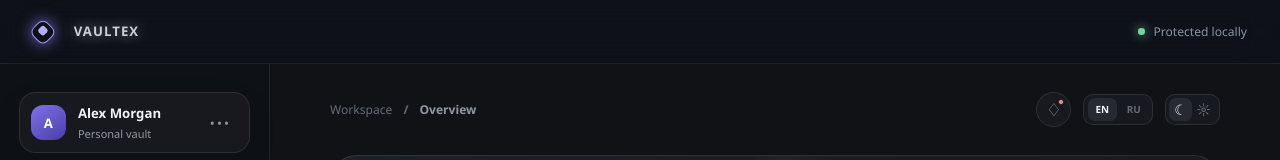
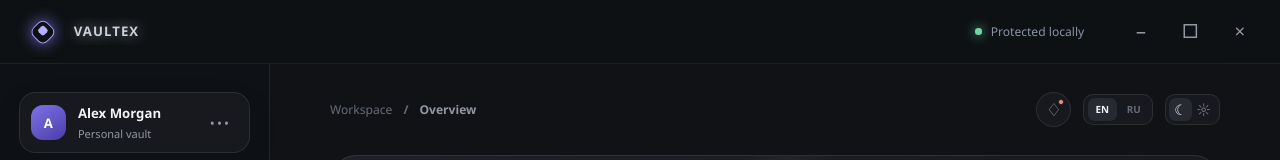
Before and after one commit to Kyreesemm/Vaultex, a Svelte app in the folder frontend/: page / in a window 1280 px wide. Shown: the top 160 px of the page. Built offline with nearby package versions, Linux system fonts and the light colour scheme.

Commit message:
Add custom titlebar for Linux Wayland

```diff
--- a/frontend/src-tauri/tauri.conf.json
+++ b/frontend/src-tauri/tauri.conf.json
@@ -19,7 +19,8 @@
         "minHeight": 640,
         "resizable": true,
         "fullscreen": false,
-        "decorations": true
+        "decorations": false,
+        "shadow": true
       }
     ],
     "security": {
--- a/frontend/src/App.svelte
+++ b/frontend/src/App.svelte
@@ -5,6 +5,18 @@
   let accent = '#9284ff';
   let uiScale = 1.1;
   let showSettings = false;
+
+  async function windowAction(action) {
+    try {
+      const { getCurrentWindow } = await import('@tauri-apps/api/window');
+      const appWindow = getCurrentWindow();
+      if (action === 'minimize') await appWindow.minimize();
+      if (action === 'maximize') await appWindow.toggleMaximize();
+      if (action === 'close') await appWindow.close();
+    } catch {
+      return undefined;
+    }
+  }
 
   const copy = {
     en: {
@@ -74,10 +86,15 @@
 </svelte:head>
 
 <div class:light={theme === 'light'} class="app-shell" style={`--accent: ${accent}; --ui-scale: ${uiScale}`}>
-  <header class="brand-bar">
+  <header class="brand-bar" data-tauri-drag-region>
     <div class="brand-mark"><span></span></div>
     <div class="brand-name">Vaultex</div>
     <div class="brand-status"><span class="status-dot"></span>{t.protected}</div>
+    <div class="window-controls">
+      <button class="window-button" aria-label="Minimize" on:click|stopPropagation={() => windowAction('minimize')}>−</button>
+      <button class="window-button" aria-label="Maximize" on:click|stopPropagation={() => windowAction('maximize')}>□</button>
+      <button class="window-button close" aria-label="Close" on:click|stopPropagation={() => windowAction('close')}>×</button>
+    </div>
   </header>
 
   <div class="workspace">
--- a/frontend/src/styles.css
+++ b/frontend/src/styles.css
@@ -4,7 +4,7 @@ body { margin: 0; min-width: 320px; min-height: 100vh; }
 button { border: 0; color: inherit; font: inherit; cursor: pointer; }
 .app-shell { --bg: #101216; --surface: #17191e; --surface-2: #1d2026; --surface-3: #272a31; --line: rgba(255,255,255,.09); --text: #f1f2f4; --muted: #9297a2; --muted-2: #666c77; --accent: #9284ff; min-height: calc(100vh / var(--ui-scale)); zoom: var(--ui-scale); background: var(--bg); color: var(--text); transition: .35s ease; }
 .app-shell.light { --bg: #eef1f7; --surface: #fff; --surface-2: #f7f8fb; --surface-3: #edf0f7; --line: rgba(33,43,65,.1); --text: #202636; --muted: #727b90; --muted-2: #a1a9b8; background: var(--bg); }
-.brand-bar { height: 58px; display: flex; align-items: center; gap: 11px; padding: 0 30px; border-bottom: 1px solid rgba(255,255,255,.07); background: rgba(14,17,26,.72); backdrop-filter: blur(22px); position: relative; overflow: hidden; }
+.brand-bar { height: 58px; display: flex; align-items: center; gap: 11px; padding: 0 14px 0 30px; border-bottom: 1px solid rgba(255,255,255,.07); background: rgba(14,17,20,.94); backdrop-filter: blur(22px); position: relative; overflow: hidden; user-select: none; }
 .light .brand-bar { background: rgba(255,255,255,.68); border-color: rgba(33,43,65,.08); }
 .brand-mark { width: 18px; height: 18px; border: 1px solid #a69cff; border-radius: 6px; transform: rotate(45deg); box-shadow: 0 0 14px rgba(146,132,255,.8); }
 .brand-mark span { display: block; width: 7px; height: 7px; margin: 4px; background: #b6adff; border-radius: 2px; }
@@ -13,6 +13,10 @@ button { border: 0; color: inherit; font: inherit; cursor: pointer; }
 @keyframes glint { 0%, 58% { left: -28px; opacity: 0; } 66% { opacity: .9; } 82%, 100% { left: calc(100% + 20px); opacity: 0; } }
 .brand-status { margin-left: auto; color: #8a92a5; font-size: 11px; display: flex; align-items: center; gap: 8px; }
 .status-dot { width: 6px; height: 6px; border-radius: 50%; background: #76d3a4; box-shadow: 0 0 10px #76d3a4; }
+.window-controls { display: flex; align-self: stretch; margin-left: 18px; }
+.window-button { width: 45px; height: 100%; display: grid; place-items: center; color: var(--muted); background: transparent; font-size: 17px; font-weight: 400; line-height: 1; transition: .18s; }
+.window-button:hover { color: var(--text); background: var(--surface-2); }
+.window-button.close:hover { color: #fff; background: #c94f5d; }
 .workspace { display: flex; min-height: calc(100vh - 58px); }
 .sidebar { width: 245px; flex: 0 0 245px; padding: 26px 17px 22px; border-right: 1px solid var(--line); display: flex; flex-direction: column; background: rgba(13,16,24,.35); }
 .light .sidebar { background: rgba(255,255,255,.36); }
```
